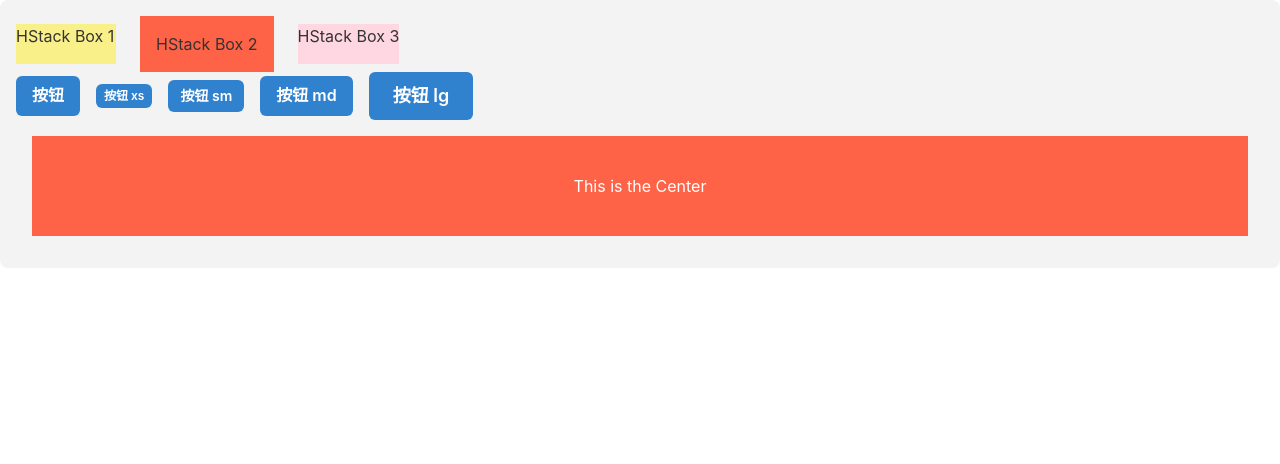
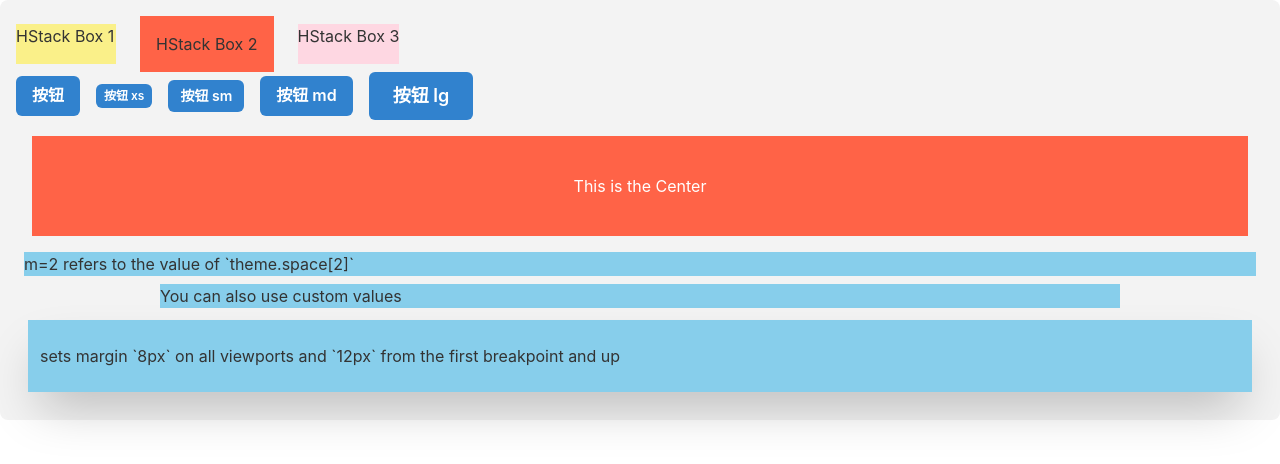
Before and after one commit to thxl2010/react-app-chakra, a React (Create React App) app: page / in a window 1280 px wide. Shown: the top 464 px of the page. Built offline with nearby package versions, Linux system fonts and the light colour scheme.

Commit message:
Chakra-UI: Style Props 样式属性

```diff
--- a/src/App.js
+++ b/src/App.js
@@ -32,6 +32,16 @@ function App() {
       <Center bg="tomato" h="100px" color="white" margin="1em">
         This is the Center
       </Center>
+      <Box m={2} bg="skyblue">
+        m={2} refers to the value of `theme.space[2]`
+      </Box>
+      <Box maxW="960px" mx="auto" bg="skyblue">
+        You can also use custom values
+      </Box>
+      <Box m={[2, 3]} px="12px" py="24px" bg="skyblue" shadow="2xl">
+        sets margin `8px` on all viewports and `12px` from the first breakpoint
+        and up
+      </Box>
     </Box>
   );
 }
```
